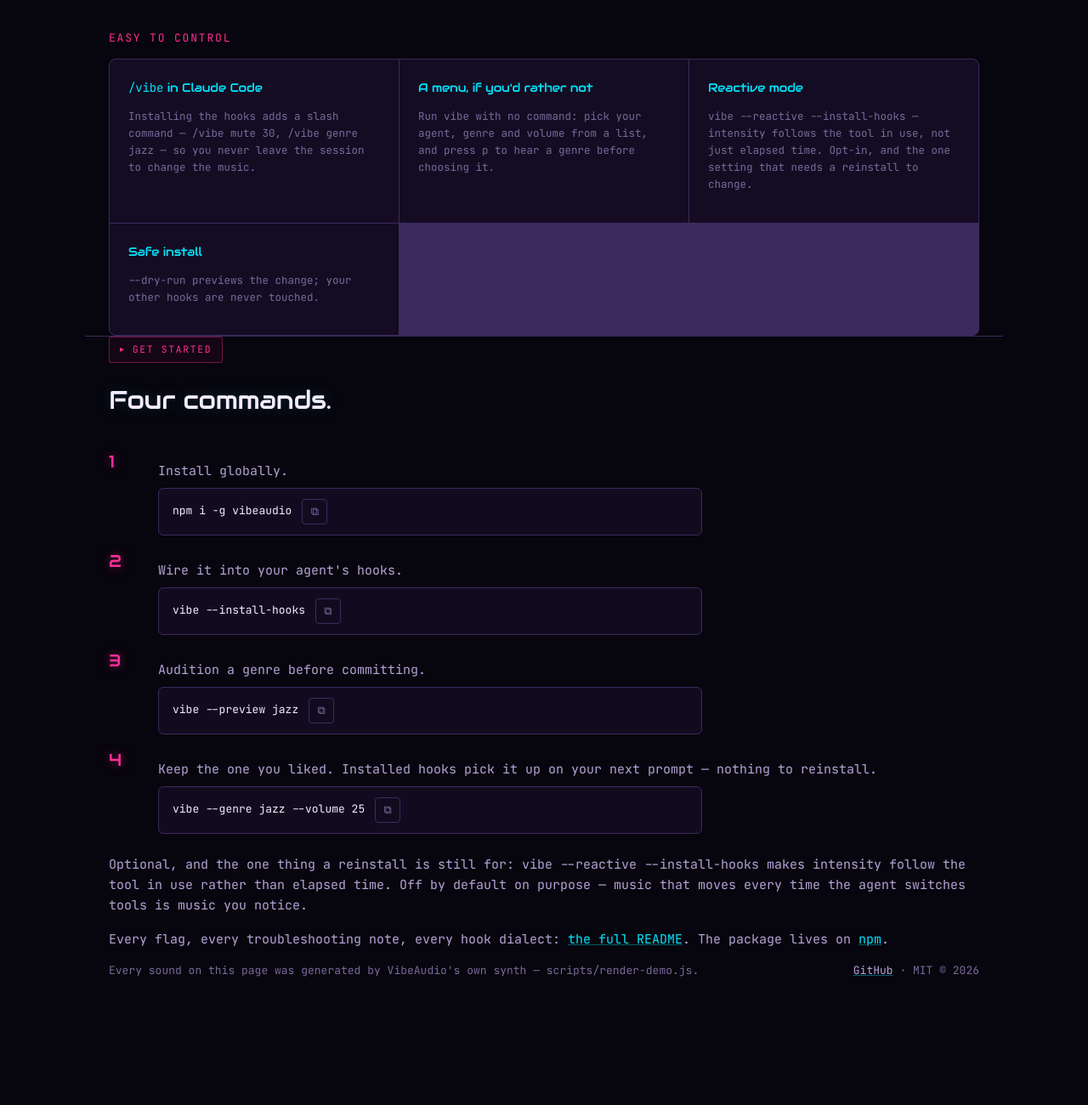
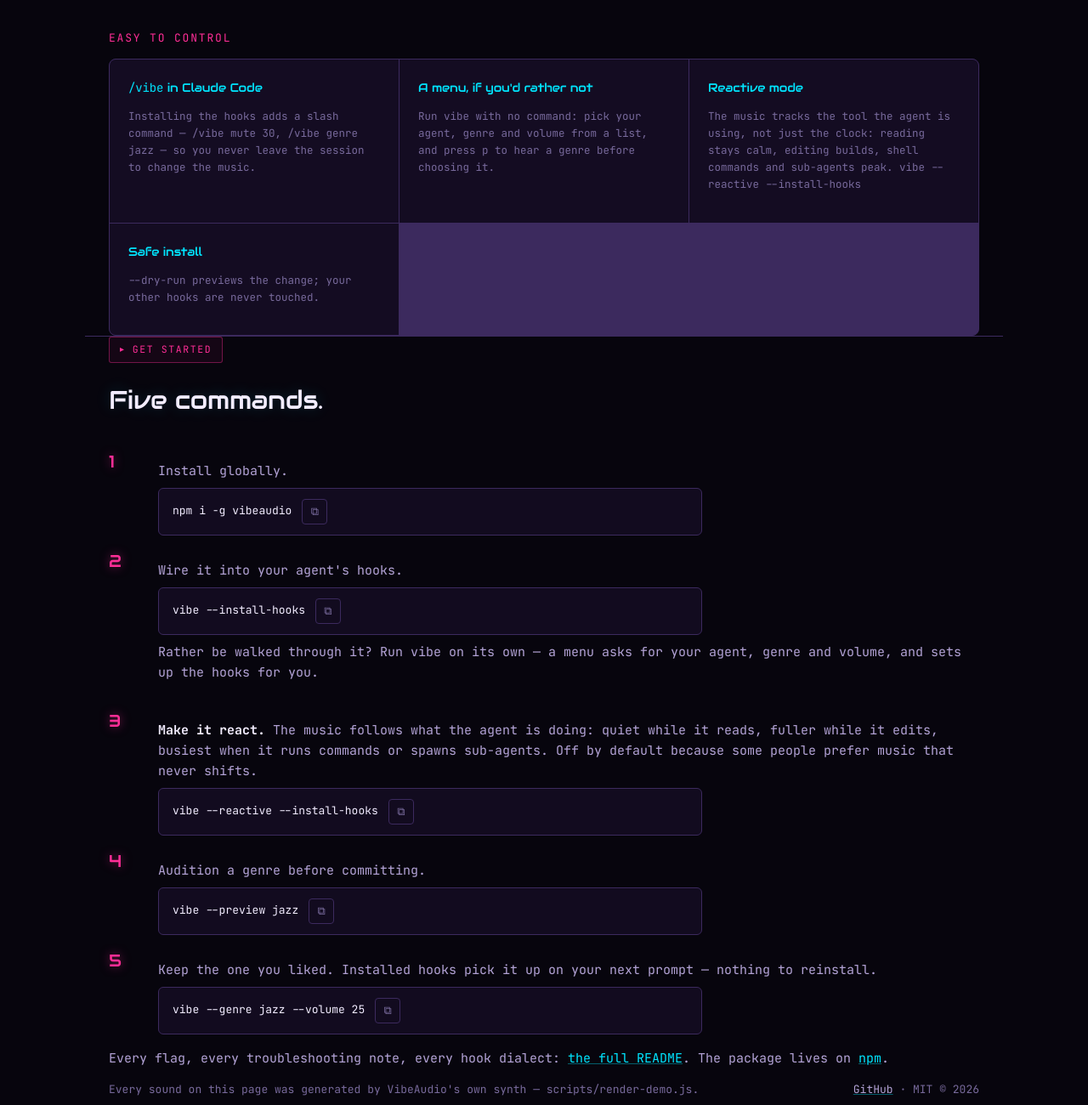
Before and after one commit to kiril6/vibeaudio, a website: page docs/index.html in a window 1280 px wide. Shown: the part 5317-6617 px from the top of the page at 85% size. Before the commit the page ends 6477 px from the top, so only its background shows below. Drawn offline with Linux system fonts and the light colour scheme.

Commit message:
docs: point to the guided menu and promote reactive mode
The site buried `vibe` (the setup menu) in a feature card and reactive
mode in an "optional" footnote. The menu is now offered beside
--install-hooks on the site and in the README, and reactive mode is its
own get-started step with a copy button.

Co-Authored-By: Claude Opus 5 <noreply@anthropic.com>

```diff
--- a/docs/index.html
+++ b/docs/index.html
@@ -473,7 +473,7 @@ footer a{ color:var(--ink-dim); }
     <div class="feat-grid">
       <div class="feat"><h3><code>/vibe</code> in Claude Code</h3><p>Installing the hooks adds a slash command — <code>/vibe mute 30</code>, <code>/vibe genre jazz</code> — so you never leave the session to change the music.</p></div>
       <div class="feat"><h3>A menu, if you'd rather not</h3><p>Run <code>vibe</code> with no command: pick your agent, genre and volume from a list, and press <code>p</code> to hear a genre before choosing it.</p></div>
-      <div class="feat"><h3>Reactive mode</h3><p><code>vibe --reactive --install-hooks</code> — intensity follows the tool in use, not just elapsed time. Opt-in, and the one setting that needs a reinstall to change.</p></div>
+      <div class="feat"><h3>Reactive mode</h3><p>The music tracks the tool the agent is using, not just the clock: reading stays calm, editing builds, shell commands and sub-agents peak. <code>vibe --reactive --install-hooks</code></p></div>
       <div class="feat"><h3>Safe install</h3><p><code>--dry-run</code> previews the change; your other hooks are never touched.</p></div>
     </div>
   </div>
@@ -481,7 +481,7 @@ footer a{ color:var(--ink-dim); }
 
 <section class="wrap" id="get-started">
   <span class="eyebrow">get started</span>
-  <h2 style="font-size:30px;">Four commands.</h2>
+  <h2 style="font-size:30px;">Five commands.</h2>
   <div class="steps">
     <div class="step"><span class="n">1</span><div>
       <p style="color:var(--ink-dim);margin-bottom:8px;">Install globally.</p>
@@ -490,17 +490,21 @@ footer a{ color:var(--ink-dim); }
     <div class="step"><span class="n">2</span><div>
       <p style="color:var(--ink-dim);margin-bottom:8px;">Wire it into your agent's hooks.</p>
       <div class="code-copy"><code>vibe --install-hooks</code><button class="copy-btn" data-copy="vibe --install-hooks" title="Copy">⧉</button></div>
+      <p style="color:var(--ink-dim);margin-top:8px;">Rather be walked through it? Run <code>vibe</code> on its own — a menu asks for your agent, genre and volume, and sets up the hooks for you.</p>
     </div></div>
     <div class="step"><span class="n">3</span><div>
+      <p style="color:var(--ink-dim);margin-bottom:8px;"><strong style="color:var(--ink);">Make it react.</strong> The music follows what the agent is doing: quiet while it reads, fuller while it edits, busiest when it runs commands or spawns sub-agents. Off by default because some people prefer music that never shifts.</p>
+      <div class="code-copy"><code>vibe --reactive --install-hooks</code><button class="copy-btn" data-copy="vibe --reactive --install-hooks" title="Copy">⧉</button></div>
+    </div></div>
+    <div class="step"><span class="n">4</span><div>
       <p style="color:var(--ink-dim);margin-bottom:8px;">Audition a genre before committing.</p>
       <div class="code-copy"><code>vibe --preview jazz</code><button class="copy-btn" data-copy="vibe --preview jazz" title="Copy">⧉</button></div>
     </div></div>
-    <div class="step"><span class="n">4</span><div>
+    <div class="step"><span class="n">5</span><div>
       <p style="color:var(--ink-dim);margin-bottom:8px;">Keep the one you liked. Installed hooks pick it up on your next prompt — nothing to reinstall.</p>
       <div class="code-copy"><code>vibe --genre jazz --volume 25</code><button class="copy-btn" data-copy="vibe --genre jazz --volume 25" title="Copy">⧉</button></div>
     </div></div>
   </div>
-  <p style="margin-top:24px;color:var(--ink-dim);">Optional, and the one thing a reinstall is still for: <code>vibe --reactive --install-hooks</code> makes intensity follow the tool in use rather than elapsed time. Off by default on purpose — music that moves every time the agent switches tools is music you notice.</p>
   <p style="margin-top:16px;color:var(--ink-dim);">Every flag, every troubleshooting note, every hook dialect: <a href="https://github.com/kiril6/vibeaudio#readme">the full README</a>. The package lives on <a href="https://www.npmjs.com/package/vibeaudio">npm</a>.</p>
 </section>
 
```
Also changed, not shown: README.md.
